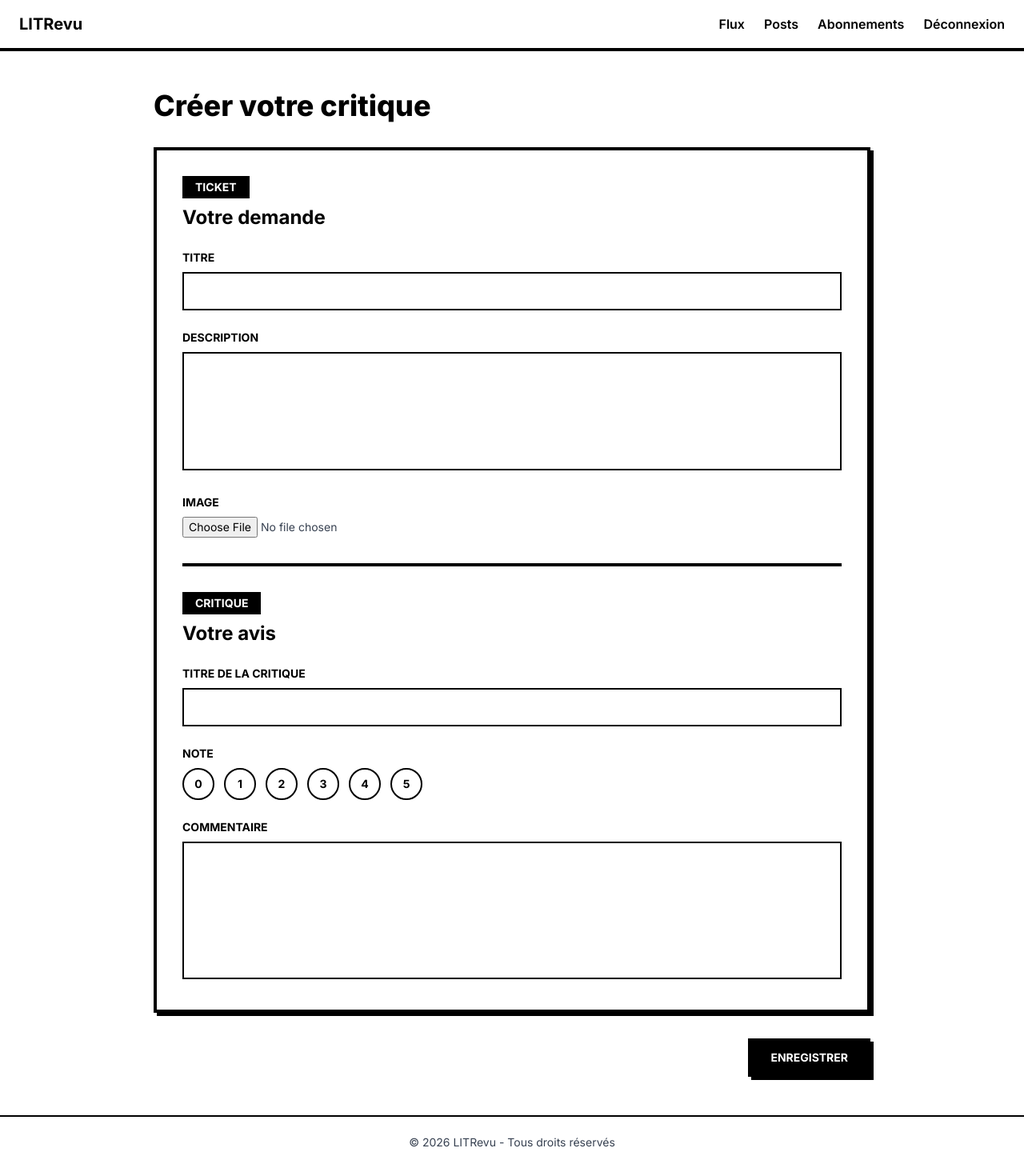
After one commit to MaximeC31/LitRevu-Django, a Django app: page /reviews/create in a window 1280 px wide. The commit adds this page. Shown: the whole page at 80% size. Run offline with Django 5.2, Linux system fonts and the light colour scheme; the visitor is signed in with stand-in values (Sample User, id 1); some libraries are stand-ins or nearby versions.

Commit message:
feat: add review creation view, URL and form template

```diff
--- a/reviews/templates/reviews/feed.html
+++ b/reviews/templates/reviews/feed.html
@@ -7,5 +7,9 @@
 {% endblock description %}
 {% block content %}
   <section class="container mx-auto flex min-h-[calc(100vh-128px)] flex-col gap-6 px-6 py-12">
+    <a class="inline-flex items-center justify-center border-4 border-black bg-black px-6 py-3 text-sm font-bold uppercase text-white shadow-[4px_4px_0_#000] transition-transform duration-300 hover:scale-105"
+       href="{% url 'reviews:ticket_create' %}">Créer un ticket</a>
+    <a class="inline-flex items-center justify-center border-4 border-black bg-white px-6 py-3 text-sm font-bold uppercase text-black shadow-[4px_4px_0_#000] transition-transform duration-300 hover:scale-105"
+       href="{% url 'reviews:review_create' %}">Créer une critique</a>
   </section>
 {% endblock content %}
--- /dev/null
+++ b/reviews/templates/reviews/review_form.html
@@ -0,0 +1,121 @@
+{% extends "base.html" %}
+{% block title %}
+  LITRevu | Créer une critique
+{% endblock title %}
+{% block description %}
+  Créez et publiez votre critique en une seule étape sur LITRevu.
+{% endblock description %}
+{% block content %}
+  <section class="container mx-auto flex min-h-[calc(100vh-128px)] flex-col px-6 py-12">
+    <div class="mx-auto flex w-full max-w-4xl flex-col gap-8">
+      <div class="flex flex-col gap-3">
+        <h1 class="text-4xl font-extrabold">Créer votre critique</h1>
+      </div>
+      <form method="post"
+            enctype="multipart/form-data"
+            class="flex flex-col gap-8">
+        {% csrf_token %}
+        {% if ticket_form.non_field_errors or review_form.non_field_errors %}
+          <article class="border-4 border-black bg-white p-4 shadow-[4px_4px_0_#000]">
+            {% for error in ticket_form.non_field_errors %}<p class="text-sm font-bold">{{ error }}</p>{% endfor %}
+            {% for error in review_form.non_field_errors %}<p class="text-sm font-bold">{{ error }}</p>{% endfor %}
+          </article>
+        {% endif %}
+        <div class="border-4 border-black bg-white p-8 shadow-[4px_4px_0_#000]">
+          <div class="mb-6 flex flex-col gap-2">
+            <p class="w-fit bg-black px-4 py-1 text-sm font-bold uppercase text-white">Ticket</p>
+            <h2 class="text-2xl font-bold">Votre demande</h2>
+          </div>
+          <div class="flex flex-col gap-6 border-black border-b-4 pb-8 mb-8">
+            <div>
+              <label for="{{ ticket_form.title.id_for_label }}"
+                     class="mb-2 block text-sm font-bold uppercase">Titre</label>
+              <input type="text"
+                     name="{{ ticket_form.title.name }}"
+                     id="{{ ticket_form.title.id_for_label }}"
+                     value="{{ ticket_form.title.value|default:'' }}"
+                     class="h-12 w-full border-2 border-black bg-white px-3 py-3 text-black">
+              {% if ticket_form.title.errors %}<p class="mt-1 text-sm font-bold">{{ ticket_form.title.errors.0 }}</p>{% endif %}
+            </div>
+            <div>
+              <label for="{{ ticket_form.description.id_for_label }}"
+                     class="mb-2 block text-sm font-bold uppercase">Description</label>
+              <textarea name="{{ ticket_form.description.name }}"
+                        id="{{ ticket_form.description.id_for_label }}"
+                        rows="5"
+                        class="min-h-32 w-full resize-none border-2 border-black bg-white px-3 py-3 text-black">{{ ticket_form.description.value|default:'' }}</textarea>
+              {% if ticket_form.description.errors %}
+                <p class="mt-1 text-sm font-bold">{{ ticket_form.description.errors.0 }}</p>
+              {% endif %}
+            </div>
+            <div>
+              <label for="{{ ticket_form.image.id_for_label }}"
+                     class="mb-2 block text-sm font-bold uppercase">Image</label>
+              {% if ticket_form.instance.image %}
+                <img src="{{ ticket_form.instance.image.url }}"
+                     alt="Image du ticket"
+                     class="mb-3 max-h-48 max-w-full border-2 border-black object-cover">
+              {% endif %}
+              <input type="file"
+                     name="{{ ticket_form.image.name }}"
+                     id="{{ ticket_form.image.id_for_label }}"
+                     class="block w-full text-sm text-gray-700">
+              {% if ticket_form.image.errors %}<p class="mt-1 text-sm font-bold">{{ ticket_form.image.errors.0 }}</p>{% endif %}
+            </div>
+          </div>
+          <div class="mb-6 flex flex-col gap-2">
+            <p class="w-fit bg-black px-4 py-1 text-sm font-bold uppercase text-white">Critique</p>
+            <h2 class="text-2xl font-bold">Votre avis</h2>
+          </div>
+          <div class="flex flex-col gap-6">
+            <div>
+              <label for="{{ review_form.headline.id_for_label }}"
+                     class="mb-2 block text-sm font-bold uppercase">Titre de la critique</label>
+              <input type="text"
+                     name="{{ review_form.headline.name }}"
+                     id="{{ review_form.headline.id_for_label }}"
+                     value="{{ review_form.headline.value|default:'' }}"
+                     class="h-12 w-full border-2 border-black bg-white px-3 py-3 text-black">
+              {% if review_form.headline.errors %}
+                <p class="mt-1 text-sm font-bold">{{ review_form.headline.errors.0 }}</p>
+              {% endif %}
+            </div>
+            <div>
+              <label class="mb-2 block text-sm font-bold uppercase">Note</label>
+              <div class="flex flex-wrap gap-3">
+                {% for i in "012345" %}
+                  <label class="flex cursor-pointer items-center gap-2">
+                    <input type="radio"
+                           name="{{ review_form.rating.name }}"
+                           value="{{ i }}"
+                           {% if review_form.rating.value|stringformat:"s" == i %}checked{% endif %}
+                           class="sr-only peer">
+                    <span class="flex h-10 w-10 items-center justify-center border-2 border-black bg-white text-sm font-bold transition-colors rounded-full peer-checked:bg-black peer-checked:text-white">
+                      {{ i }}
+                    </span>
+                  </label>
+                {% endfor %}
+              </div>
+              {% if review_form.rating.errors %}<p class="mt-1 text-sm font-bold">{{ review_form.rating.errors.0 }}</p>{% endif %}
+            </div>
+            <div>
+              <label for="{{ review_form.body.id_for_label }}"
+                     class="mb-2 block text-sm font-bold uppercase">Commentaire</label>
+              <textarea name="{{ review_form.body.name }}"
+                        id="{{ review_form.body.id_for_label }}"
+                        rows="6"
+                        class="min-h-32 w-full resize-none border-2 border-black bg-white px-3 py-3 text-black">{{ review_form.body.value|default:'' }}</textarea>
+              {% if review_form.body.errors %}<p class="mt-1 text-sm font-bold">{{ review_form.body.errors.0 }}</p>{% endif %}
+            </div>
+          </div>
+        </div>
+        <div class="flex justify-end">
+          <button type="submit"
+                  class="inline-flex h-12 items-center justify-center border-4 border-black bg-black px-6 py-3 text-sm font-bold uppercase text-white shadow-[4px_4px_0_#000] transition-transform duration-300 hover:scale-105">
+            Enregistrer
+          </button>
+        </div>
+      </form>
+    </div>
+  </section>
+{% endblock content %}
--- a/reviews/urls.py
+++ b/reviews/urls.py
@@ -12,5 +12,6 @@ urlpatterns = [
     path("tickets/<int:ticket_id>/edit/", views.ticket_edit, name="ticket_edit"),
     path("tickets/<int:ticket_id>/delete/", views.ticket_delete, name="ticket_delete"),
     path("tickets/<int:ticket_id>/review/", views.reviews_add_edit, name="reviews_add_edit"),
+    path("reviews/create", views.review_create, name="review_create"),
     path("reviews/<int:review_id>/delete/", views.review_delete, name="review_delete"),
 ]
--- a/reviews/views.py
+++ b/reviews/views.py
@@ -76,6 +76,32 @@ def ticket_delete(request, ticket_id):
 
 
 @login_required
+def review_create(request):
+    ticket_form = TicketForm()
+    review_form = ReviewForm()
+
+    if request.method == "POST":
+        ticket_form = TicketForm(request.POST, request.FILES)
+        review_form = ReviewForm(request.POST)
+
+        if ticket_form.is_valid() and review_form.is_valid():
+            ticket = ticket_form.instance
+            ticket.user = request.user
+            ticket.save()
+
+            review = review_form.instance
+            review.ticket = ticket
+            review.user = request.user
+            review.save()
+
+            return redirect("reviews:feed")
+
+    return render(
+        request, "reviews/review_form.html", {"ticket_form": ticket_form, "review_form": review_form}
+    )
+
+
+@login_required
 def reviews_add_edit(request, ticket_id):
     try:
         ticket = Ticket.objects.get(id=ticket_id)
```
